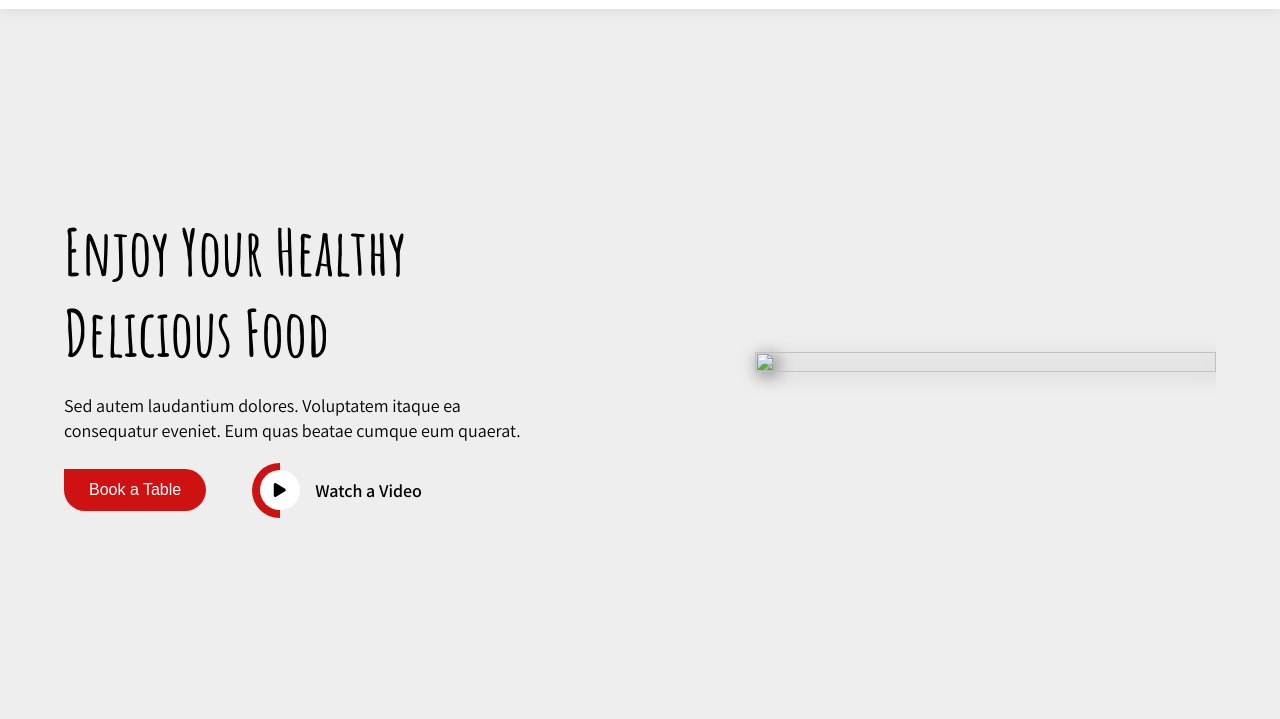
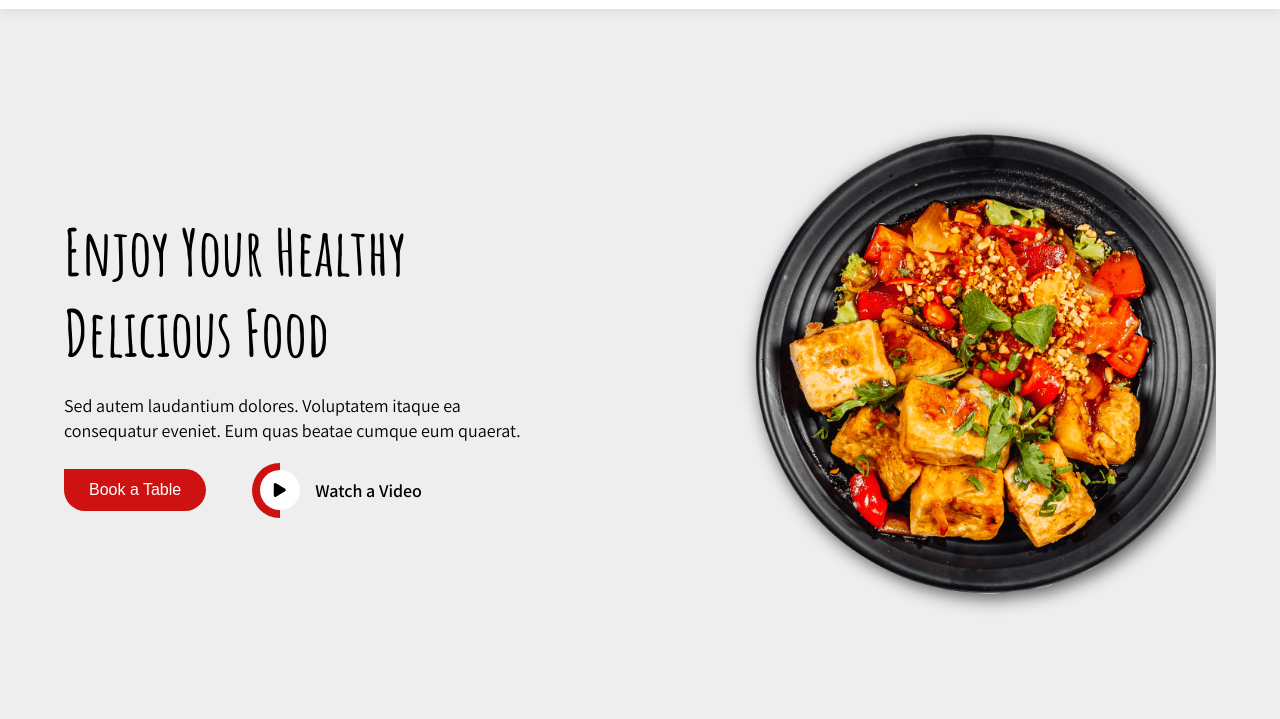
Before and after one commit to ayayahyaa/Mealify, a plain HTML site: page index.html in a window 1280 px wide. Shown: the part 81-800 px from the top of the page. Drawn offline with Linux system fonts and the light colour scheme; the site is published under a folder, as on GitHub Pages, so addresses that start at the root find nothing.

Commit message:
no commit

```diff
--- a/index.html
+++ b/index.html
@@ -39,7 +39,6 @@
           <a href="#contact">Contact</a>
         </div>
       </div>
-
     </nav>
     <!--End Navbar-->
     <!-- Start Hero Section -->
@@ -65,7 +64,7 @@
           </div>
         </div>
         <div class="image">
-          <img src="/images/images01.png" alt="" />
+          <img src="./images/images01.png" alt="" />
         </div>
       </div>
     </div>
@@ -77,7 +76,6 @@
         <span>CHEFS</span>
         <p class="Amatic">Our<span class="span-2">Proffesional</span>Chefs</p>
       </div>
-
       <div class="full-items">
         <div class="item">
           <div class="chef-icons">
@@ -99,7 +97,6 @@
             </p>
           </div>
         </div>
-
         <div class="item">
           <div class="chef-icons">
             <i class="fa-brands fa-twitter"></i>
@@ -152,7 +149,6 @@
           <span>GALLERY</span>
           <p class="Amatic">Check <span class="span-2">Our Gallery</span></p>
         </div>
-
         <div class="gallery-box">
           <div class="col">
             <div class="gallery-item">
@@ -332,7 +328,6 @@
               required
               placeholder="Enter Your Emaill Address"
             />
-
             <button>
               <i class="fa-solid fa-envelope"></i>
               Subscribe
```
Also changed, not shown: css/main.css (+0 -128 lines).
